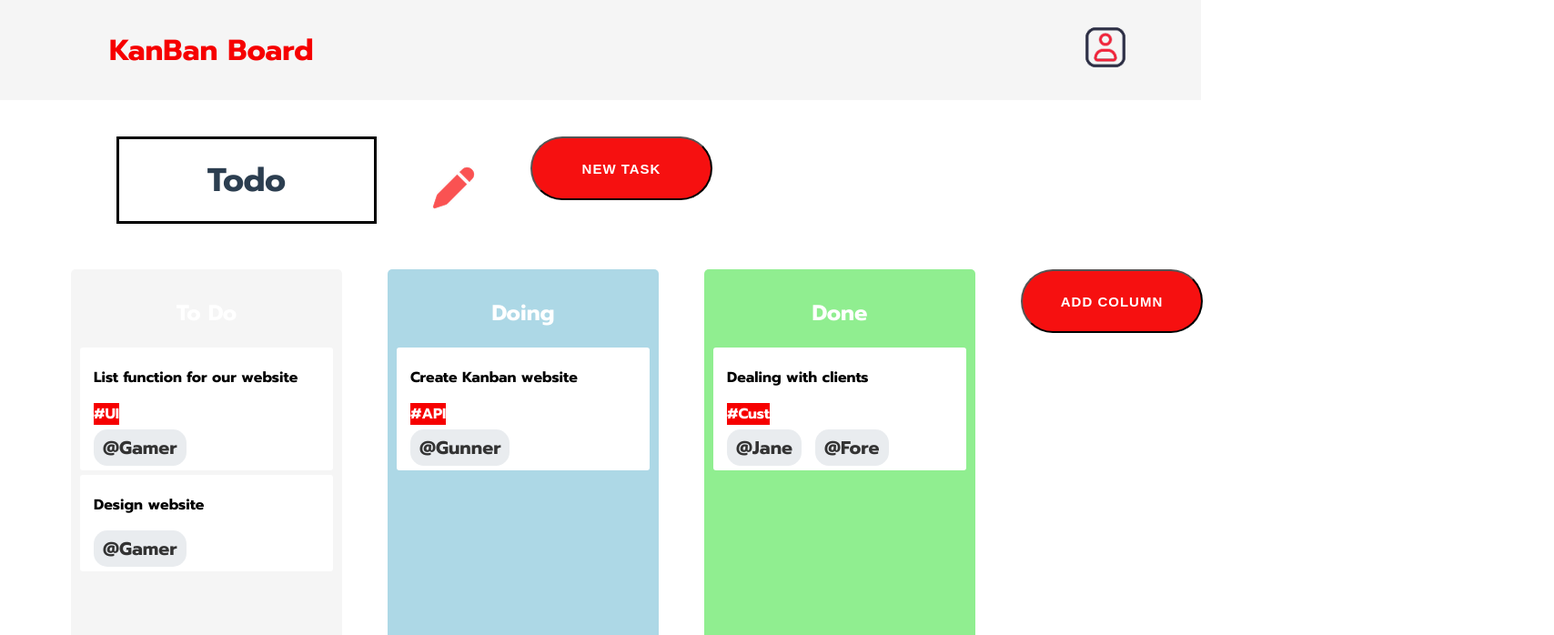
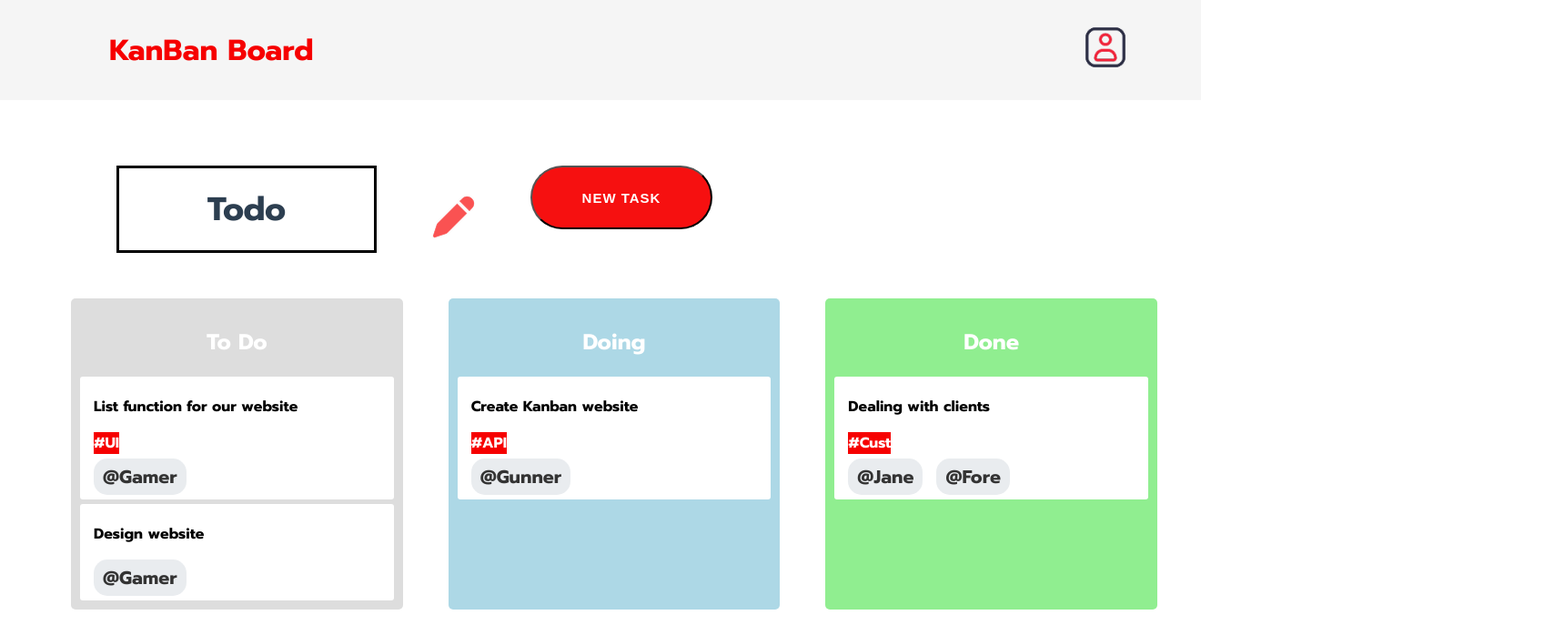
Before and after one commit to gunsupm/Kanbanboard, a Vue app: page / in a window 1280 px wide. Shown: the top 698 px of the page at 91% size, 1708 px wide, since content can reach past the window. Built offline with nearby package versions, Linux system fonts and the light colour scheme.

Commit message:
Update App.vue

```diff
--- a/src/App.vue
+++ b/src/App.vue
@@ -1,4 +1,6 @@
 <template>
+  class="columns-container"
+
   <div class="header">
     <div class="nav-bar">
       <div class="left-content">
@@ -98,17 +100,20 @@
     </div>
   </div>
 
-  <!-- Columns -->
-  <div class="columns-container">
+  <Draggable
+  v-model="columns"
+  group="columns"
+  item-key="id"
+  @end="onColumnsReorder"
+  tag="div"
+  class="columns-container"
+>
+  <!-- Slot สำหรับ item -->
+  <template #item="{ element, index }">
+    <div class="column" :style="{ backgroundColor: element.color }">
+      <h2>{{ element.name }}</h2>
       <div
-        v-for="column in columns"
-        :key="column.id"
-        class="column"
-        :style="{ backgroundColor: column.color }"
-      >
-        <h2>{{ column.name }}</h2>
-        <div
-          v-for="task in column.tasks"
+        v-for="task in element.tasks"
         :key="task.id"
         class="task"
       >
@@ -135,9 +140,14 @@
         </div>
       </div>
     </div>
+  </template>
+</Draggable>
+
 <div class="ADDCOL">
-      <button class="NEWCOLUMN" @click="openModalAddCol = true">ADD COLUMN</button></div>
+    <button class="NEWCOLUMN" @click="openModalAddCol = true">ADD COLUMN</button>
   </div>
+
+
      <!-- Modal Add Column -->
     <div id="Column">
      <div v-if="openModalAddCol" class="modal-overlay">
@@ -160,13 +170,16 @@
             type="color"
           />
         </div>
-        <div class="modal-footer">
-          <button @click="confirmAddColumn">Done</button>
-          <button @click="closeModal">Cancel</button>
+        <div class="modal-footerbtn">
+          <button class="Done" @click="confirmAddColumn">Done</button>
+          <button class="Cancle" @click="closeModal">Cancel</button>
         </div>
       </div>
     </div>
   </div>
+
+
+
 
 
   <router-view/>
@@ -174,6 +187,8 @@
 
 <script setup lang="ts">
 import { ref } from 'vue';
+import Draggable from 'vuedraggable';
+
 
 //สร้าง interface task and column
 interface Task {
@@ -196,7 +211,7 @@ const columns = ref<Column[]>([
 {
     id: 1,
     name: 'To Do',
-    color: '#f5f5f5',
+    color: '#blue',
     tasks: [
       {
         id: 101,
@@ -239,6 +254,17 @@ const columns = ref<Column[]>([
     ]
   }
 ]);
+
+// Event handler สำหรับการลาก Task
+const onTaskReorder = (event: any) => {
+  console.log('Task reordered or moved:', event);
+};
+
+// Event handler สำหรับการลาก Column
+const onColumnsReorder = (event: any) => {
+  console.log('Columns reordered:', event);
+};
+
 
 //-Modal Task-//
 const openTaskModal = ref(false);
@@ -480,14 +506,17 @@ const saveTitle = () => {
   margin: 0px;
 }
 
-.ADDCOL{
+.ADDCOL {
   border-radius: 8px;
   width: 150px;
   max-width: 90%;
   height: 100vh;
   bottom: 0;
-  padding: 0px;
+  padding: 0;
+  margin-top: 30px;
+  margin-left: 1500px;
 }
+
 
 .NEWCOLUMN {
   cursor: pointer;
@@ -623,14 +652,49 @@ const saveTitle = () => {
   cursor: pointer;
 }
 
-#Column .modal-footer {
+#Column .modal-footerbtn {
   text-align: right;
 }
-#Column .modal-footer button {
+#Column .modal-footerbtn button {
   margin-top: 50px;
   margin-left: 10px;
   padding: 8px 16px;
   cursor: pointer;
+}
+#Column .Done{
+  background-color: #28a745;
+  border: none;
+  border-radius: 4px;
+  padding: 10px 15px;
+  color: #fff;
+  border: 2px solid black;
+  font-weight: bold;
+  border-radius: 10px;
+  padding: 10px 15px;
+  width: 100px;
+  cursor: pointer;
+}
+#Column .Done:hover{
+  background-color: #ffffff;
+  color: #28a745;
+}
+#Column .Cancle{
+  background-color: #F60000;
+  border: none;
+  border-radius: 4px;
+  padding: 10px 15px;
+  color: #fff;
+  border: 2px solid black;
+  font-weight: bold;
+  border-radius: 10px;
+  padding: 10px 15px;
+  width: 100px;
+  cursor: pointer;
+}
+
+#Column .Cancle:hover{
+  color: #ffffff;
+  background-color: #F60000;
 }
 
 #Task .modal-overlay {
@@ -646,7 +710,6 @@ const saveTitle = () => {
   text-align: left;
   z-index: 1000;
 }
-
 #Task .modal-content {
   background: #fff;
   border-radius: 8px;
```
Lines whose indentation alone changed are shown as unchanged.
